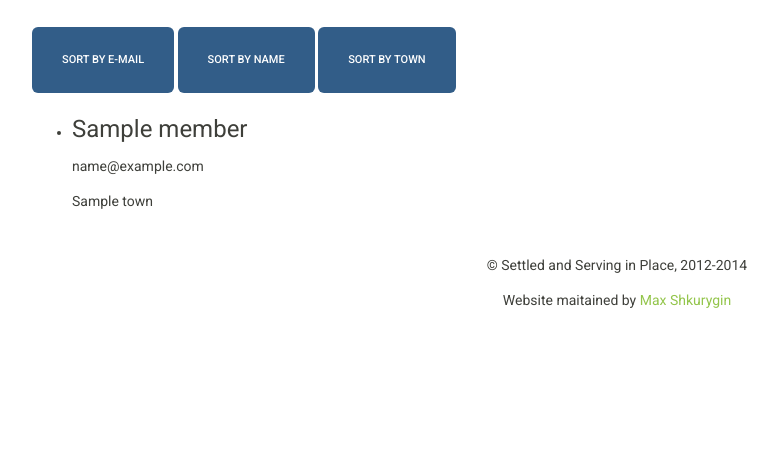
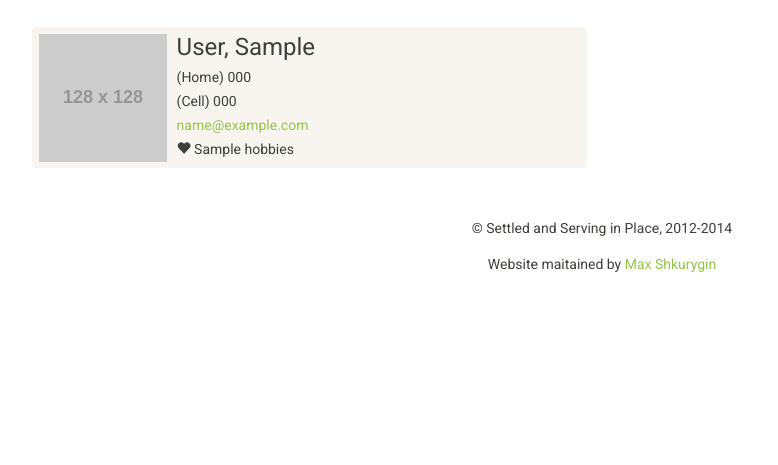
Before and after one commit to mooja/ssip209, a Django app: template source/templates/members/member_list.html in a window 1280 px wide. Shown: the part 315-780 px from the top of the page, without its empty margins (38-816 px from the left). Run offline with Django 3.2, Linux system fonts and the light colour scheme; the template is opened without the code that fills it: most values are stand-ins (such as "Sample title", 1, 10 or a date in 2020); grey boxes labelled with a size stand in for pictures from a placeholder-image service; some libraries are stand-ins or nearby versions.

Commit message:
Greatly improved member list view

```diff
--- a/source/static/css/project.css
+++ b/source/static/css/project.css
@@ -62,10 +62,11 @@ footer {
 }
 
 /* isotope */
-.member {
-    width: 75%;
+
+.media {
+    padding: 0.4em;
 }
 
-#members {
-    display: hidden;
+.media p {
+    margin: 0;
 }
--- a/source/templates/members/member_list.html
+++ b/source/templates/members/member_list.html
@@ -17,37 +17,47 @@
 
 {% block content %}
 
+<!-- <a href=" url 'members:member-detail' slug=member.slug " class="list-group-item">{{ member.email }}</a> -->
 <div class="container">
     <div class="row">
-        <div class="col-md-10">
-            <div id="members">
-                <button class="sort btn btn-primary btn-lg" data-sort="email">
-                    Sort by E-mail
-                </button>
-                <button class="sort btn btn-primary btn-lg" data-sort="full_name">
-                    Sort by Name
-                </button>
-                <button class="sort btn btn-primary btn-lg" data-sort="town">
-                    Sort by Town
-                </button>
-                <ul class="list">
+        <div class="col-md-12">
+            <div class="row">
+                <div id="members">
                     {% for member in member_list %}
-                    <li>
-                    <h3 class="full_name">
-                        {{ member.get_full_name }}
-                    </h3>
-                    <p class="email">
-                    <!-- <a href="{% url 'members:member-detail' slug=member.slug %}" class="list-group-item">{{ member.email }}</a> -->
-                    {{ member.email }}
-                    </p>
-                    <p class="town">
-                    {{ member.town }}
-                    </p>
-                    </li>
+                    <div class="col-lg-6 col-md-12 col-sm-12">
+                        <div class="media well">
+                            <a class="pull-left">
+                                <img class="media-object" src="http://placehold.it/128x128/">
+                            </a>
+                            <div class="media-body">
+                                <h3 class="media-heading">
+                                    {{ member.last_name }}, {{ member.first_name }}
+                                </h3>
+
+                                {% if member.homephone %}
+                                <p class="homephone">(Home) {{ member.homephone }}</p>
+                                {% endif %}
+
+                                {% if member.cellphone %}
+                                <p class="cellphone">(Cell) {{ member.cellphone }}</p>
+                                {% endif %}
+
+                                {% if member.email %}
+                                <p class="email"><a href="mailto:{{ member.email }}">{{ member.email }}</a></p>
+                                {% endif %}
+
+                                {% if member.hobbies %}
+                                <p class="hobbies"><span class="glyphicon glyphicon-heart"></span> {{ member.hobbies }}</p>
+                                {% endif %}
+
+                            </div>
+                        </div>
+                    </div>
                     {% endfor %}
-                </ul>
+                </div>
             </div>
         </div>
     </div>
+</div>
 
-{% endblock content %}
+    {% endblock content %}
```
